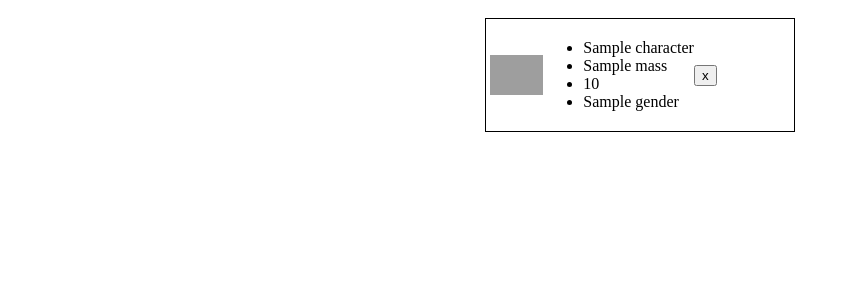
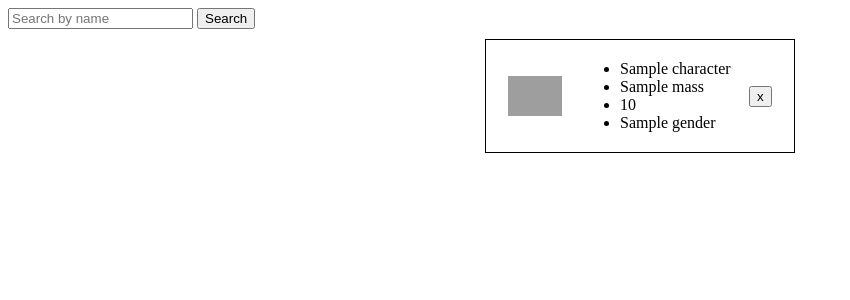
Before and after one commit to mikicastro7/star-wars, a Symfony app: template templates/character.html.twig in a window 1280 px wide. Shown: the top 300 px of the page, without its empty margins (0-850 px from the left). Run offline with Twig, Linux system fonts and the light colour scheme; the template is opened without the code that fills it: most values are stand-ins (such as "Sample title", 1, 10 or a date in 2020); some libraries are stand-ins or nearby versions; grey boxes are pictures that could not be loaded.

Commit message:
Add search by name

```diff
--- a/templates/character.html.twig
+++ b/templates/character.html.twig
@@ -15,6 +15,12 @@
 
 <body>
     {% block body %}
+    <header>
+        <form action="/" method="get">
+            <input type="text" name="search" placeholder="Search by name" value="{{ app.request.query.get('search') }}">
+            <button type="submit">Search</button>
+        </form>
+    </header>
     <main>
         {% for character in characters %}
         <div class="character-card">
@@ -45,6 +51,7 @@
         width: 300px;
         margin: 10px;
         padding: 4px;
+        justify-content: space-evenly;
     }
 
     main {
```
Also changed, not shown: src/Controller/HomeController.php (+8 -2 lines).
